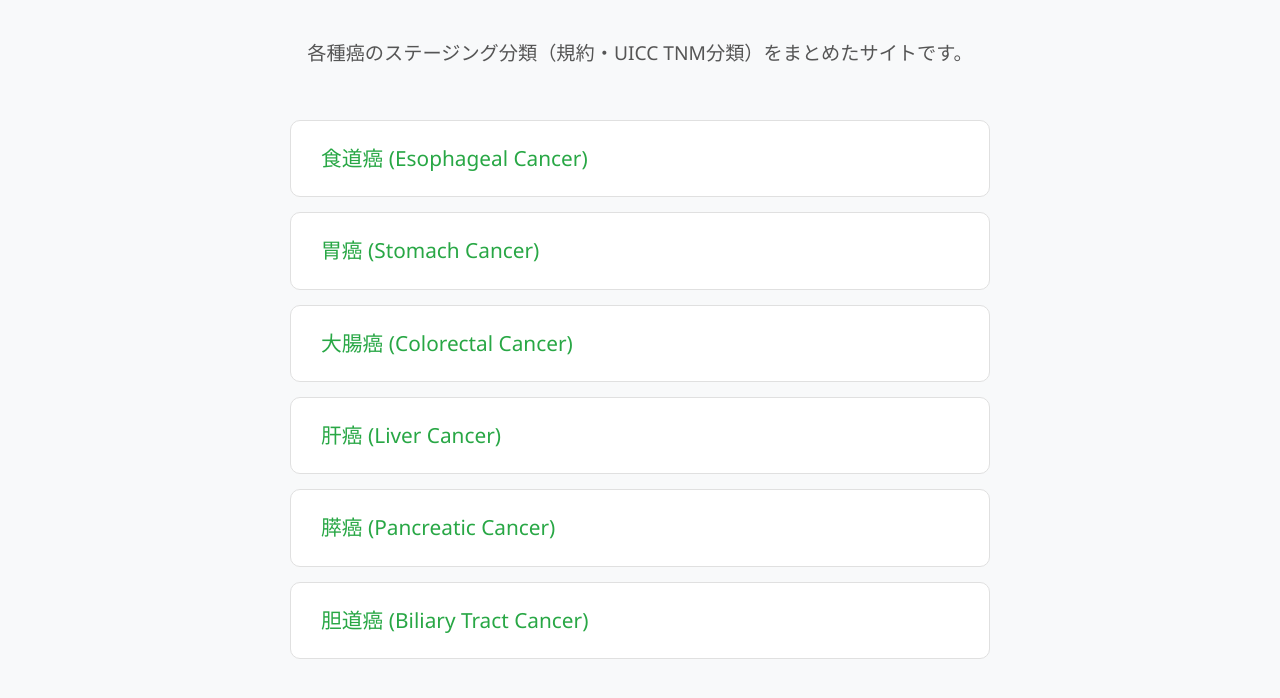
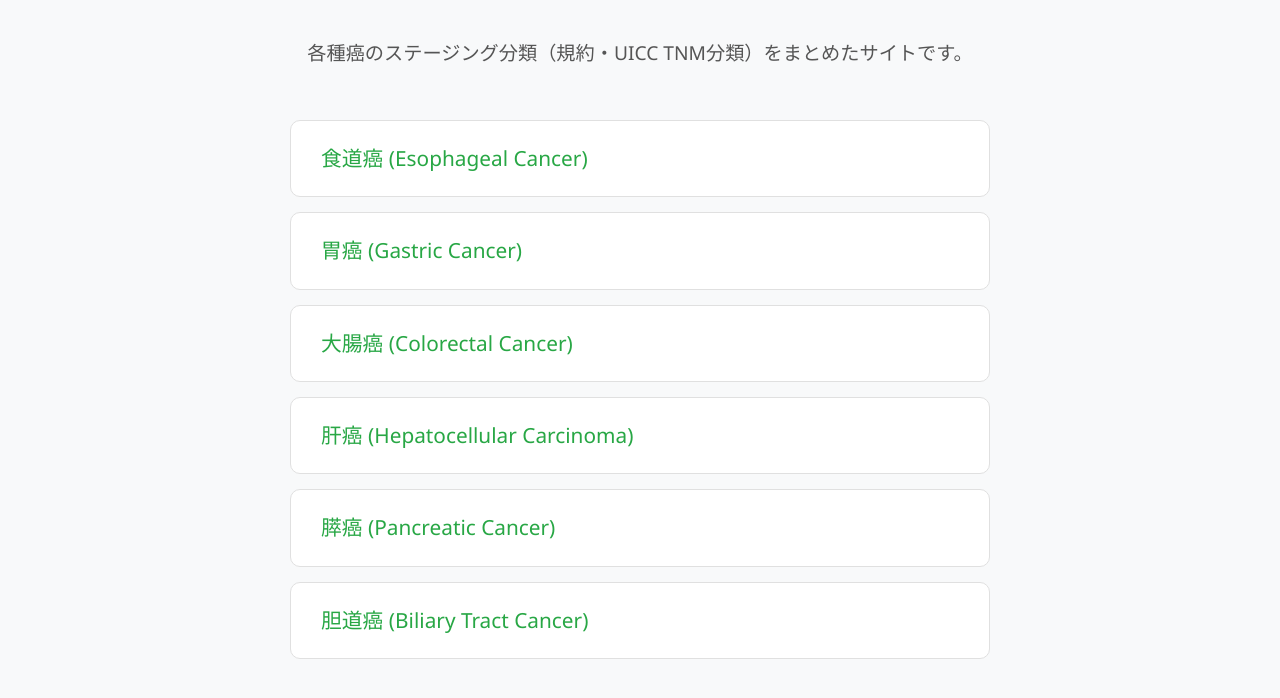
Before and after one commit to DrHac-GH/cancer-staging-site, a plain HTML site: page index.html in a window 1280 px wide. Shown: the part 94-792 px from the top of the page. Drawn offline with Linux system fonts and the light colour scheme.

Commit message:
胃癌と肝癌の英語訳を修正

```diff
--- a/index.html
+++ b/index.html
@@ -15,9 +15,9 @@
     <nav class="main-nav">
         <ul>
             <li><a href="esophagus/index.html">食道癌 (Esophageal Cancer)</a></li>
-            <li><a href="stomach/index.html">胃癌 (Stomach Cancer)</a></li>
+            <li><a href="stomach/index.html">胃癌 (Gastric Cancer)</a></li>
             <li><a href="colorectal/index.html">大腸癌 (Colorectal Cancer)</a></li>
-            <li><a href="liver/jp.html">肝癌 (Liver Cancer)</a></li>
+            <li><a href="liver/jp.html">肝癌 (Hepatocellular Carcinoma)</a></li>
             <li><a href="pancreas/jp.html">膵癌 (Pancreatic Cancer)</a></li>
             <li><a href="biliary-tract/index.html">胆道癌 (Biliary Tract Cancer)</a></li>
         </ul>
```
Also changed, not shown: 1 other file.
